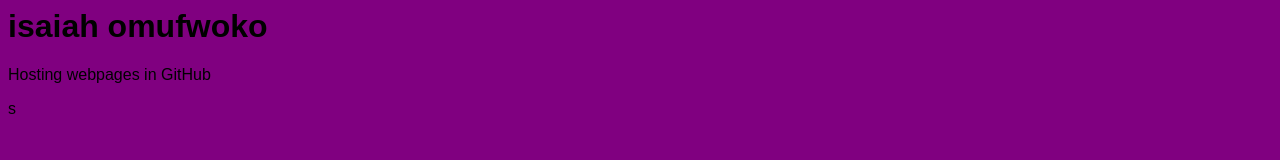
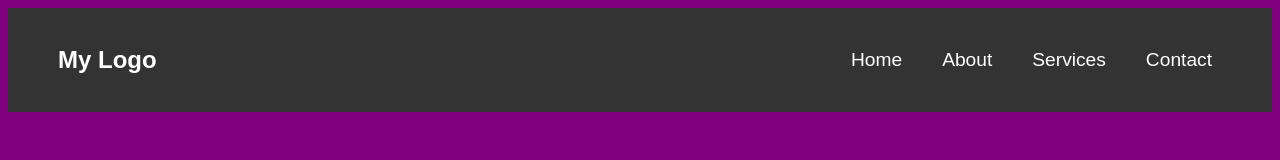
Before and after one commit to nrcfstudents/isaiahomufwoko, a plain HTML site: page index.html in a window 1280 px wide. Drawn offline with Linux system fonts and the light colour scheme.

Commit message:
added navigation bar

```diff
--- a/index.html
+++ b/index.html
@@ -6,7 +6,19 @@ isaiah
 <link rel="stylesheet" type="text/css" href="styles.css">
 </head>
 <body>
-<h1>isaiah omufwoko</h1>
-<p>Hosting webpages in GitHub</p>s
+<!--Navigation bar-->
+<nav class="navbar">
+	<div class="logo">
+		My Logo
+
+	</div>
+	<ul class="nav-links">
+		<li><a href="index.html">Home</a></li>
+		<li><a href="#About">About</a></li>
+		<li><a href="#Services">Services</a></li>
+		<li><a href="#Contact">Contact</a></li>
+	</ul>
+
+</nav>
 </body>
 </html>
--- a/styles.css
+++ b/styles.css
@@ -2,3 +2,33 @@ body{
 	background-color: purple;
 	font-family: fantasy;
 }
+
+.navbar{
+	background-color: #333;
+	padding: 25px 50px 25px 50px;
+	display: flex;
+	justify-content: space-between;
+	align-items: center;
+	position: sticky;
+	top: 0;
+	z-index: 1000;
+}
+.logo{
+	font-size: 1.5em;
+	color: #fff;
+	font-weight: bold;
+}
+.nav-links{
+	list-style: none;
+	display: flex;
+	gap: 20px;
+}
+.nav-links li{
+	position: relative;
+}
+.nav-links a{
+	text-decoration: none;
+	color: #fff;
+	font-size: 1.2em;
+	padding: 5px 10px;
+}
```
